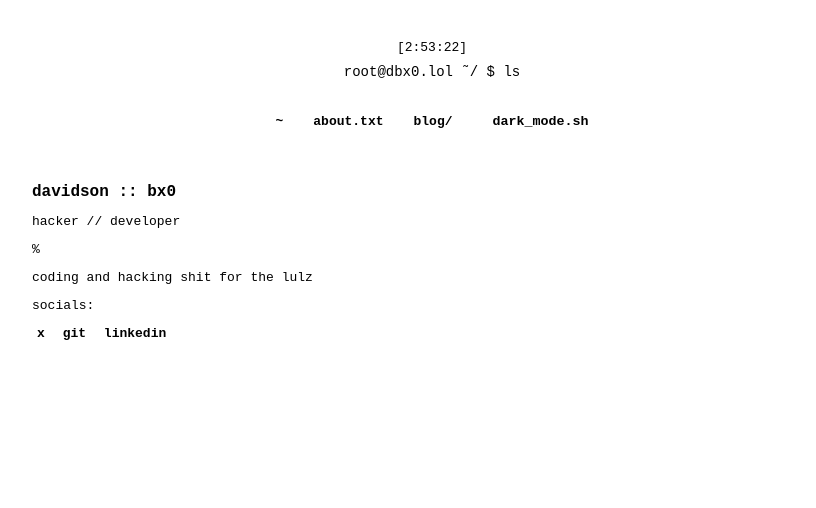
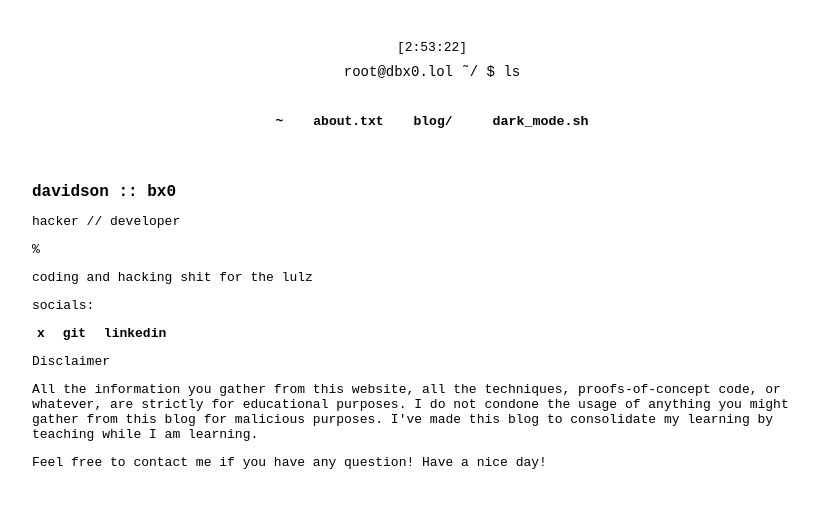
Before and after one commit to dbx0/dbx0.github.com, a Jekyll site: the page built from whoami.html, in a window 1280 px wide. Shown: the top 508 px of the page, without its empty margins (208-1024 px from the left). Built offline with Jekyll 4.4.1, drawn with Linux system fonts in a browser that asks for light colours.

Commit message:
Adding disclaimer

```diff
--- a/whoami.html
+++ b/whoami.html
@@ -11,3 +11,11 @@ title: whoami
 <p> socials:</p>
 <p class="social-links"><a href="https://x.com/maldbx0" target="_blank">x</a> <a href="https://github.com/dbx0" target="_blank">git</a> <a href="https://www.linkedin.com/in/davidsonmizael/" target="_blank">linkedin</a></p>
 <p></p>
+
+<p>Disclaimer</p>
+<p>
+  All the information you gather from this website, all the techniques, proofs-of-concept code, or whatever, are strictly for educational purposes. I do not condone the usage of anything you might gather from this blog for malicious purposes. I've made this blog to consolidate my learning by teaching while I am learning.
+</p>
+<p>
+  Feel free to contact me if you have any question! Have a nice day!
+</p>
```
